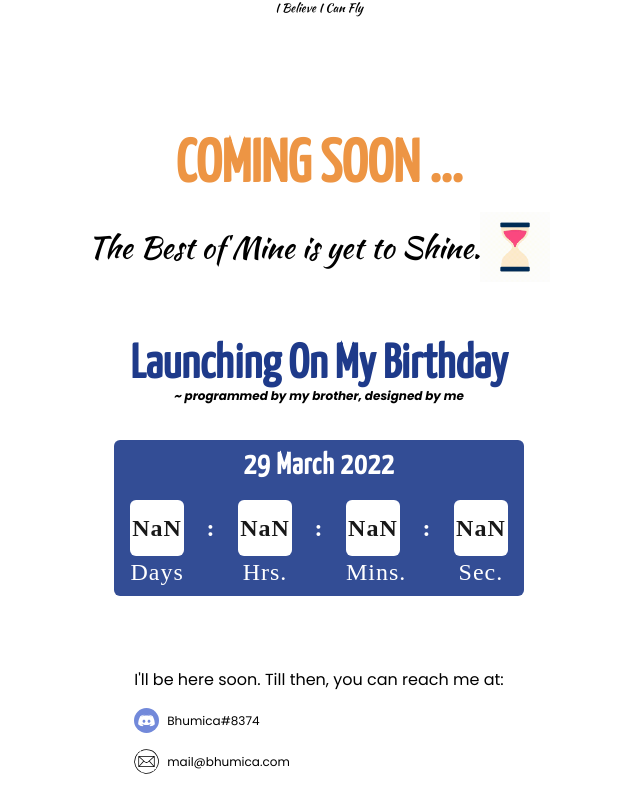
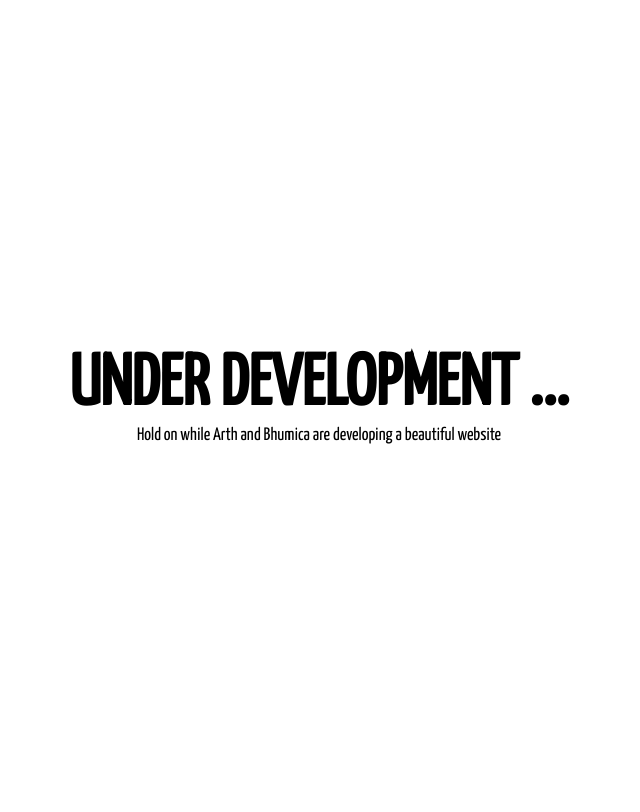
Before and after one commit to ArthThapa/bhumica, a Next.js app: page / in a window 1280 px wide. Shown: the top 812 px of the page, without its empty margins (321-961 px from the left). Built offline with nearby package versions, Linux system fonts and the light colour scheme; a web font is replaced by a local one.

Commit message:
Under dev

```diff
--- /dev/null
+++ b/components/UnderDev.tsx
@@ -0,0 +1,14 @@
+import React from "react";
+
+const UnderDev = () => {
+  return (
+    <div className="underDev text-center">
+      <div className="text-7xl font-semibold">UNDER DEVELOPMENT ...</div>
+      <div className="text-lg">
+        Hold on while Arth and Bhumica are developing a beautiful website
+      </div>
+    </div>
+  );
+};
+
+export default UnderDev;
--- a/pages/index.tsx
+++ b/pages/index.tsx
@@ -2,37 +2,42 @@ import type { NextPage } from "next";
 import Timer from "../components/Timer";
 import Socials from "../components/Socials";
 import Image from "next/image";
+import UnderDev from "../components/UnderDev";
 
 const Home: NextPage = () => {
   return (
-    <div className="min-h-screen">
-      <h1 className="text-black text-center text-xs best">
-        I Believe I Can Fly
-      </h1>
-      <div className="flex flex-col items-center justify-center text-center py-16 mx-4 my-12">
-        <div className="">
-          <h1 className="text-6xl font-semibold py-2 hero-t text-primary block">
-            COMING SOON ...
-          </h1>
-          <p className="best font-light text-3xl py-2 flex items-center">
-            The Best of Mine is yet to Shine.{" "}
-            <Image src={"/vids/hourglass.gif"} height={70} width={70} />
-          </p>
-        </div>
-        <div className="font-bold py-12 flex flex-col justify-center items-center">
-          <h2 className="py-1 text-5xl heading text-blue-900 mb-8 flex flex-col">
-            <div className="flex items-center text-5xl heading">
-              Launching On My Birthday{" "}
-            </div>
-            <span className="text-xs mt-[-2px] block text-black italic">
-              ~ programmed by my brother, designed by me
-            </span>
-          </h2>
-          <Timer />
-        </div>
-        <Socials />
-      </div>
+    <div className="flex justify-center items-center min-h-screen">
+      <UnderDev />
     </div>
+    // // <div className="min-h-screen">
+    //   {/* <h1 className="text-black text-center text-xs best">
+    //     I Believe I Can Fly
+    //   </h1>
+    //   <div className="flex flex-col items-center justify-center text-center py-16 mx-4 my-12">
+    //     <div className="">
+    //       <h1 className="text-6xl font-semibold py-2 hero-t text-primary block">
+    //         COMING SOON ...
+    //       </h1>
+    //       <p className="best font-light text-3xl py-2 flex items-center">
+    //         The Best of Mine is yet to Shine.{" "}
+    //         <Image src={"/vids/hourglass.gif"} height={70} width={70} />
+    //       </p>
+    //     </div>
+    //     <div className="font-bold py-12 flex flex-col justify-center items-center">
+    //       <h2 className="py-1 text-5xl heading text-blue-900 mb-8 flex flex-col">
+    //         <div className="flex items-center text-5xl heading">
+    //           Launching On My Birthday{" "}
+    //         </div>
+    //         <span className="text-xs mt-[-2px] block text-black italic">
+    //           ~ programmed by my brother, designed by me
+    //         </span>
+    //       </h2>
+    //       <Timer />
+    //     </div>
+    //     <Socials />
+    //   </div> */}
+
+    // // </div>
   );
 };
 
--- a/styles/globals.css
+++ b/styles/globals.css
@@ -23,3 +23,7 @@ body {
 .timer * {
   font-family: "Stint Ultra Condensed", cursive;
 }
+
+.underDev * {
+  font-family: "Yanone Kaffeesatz", sans-serif;
+}
```
